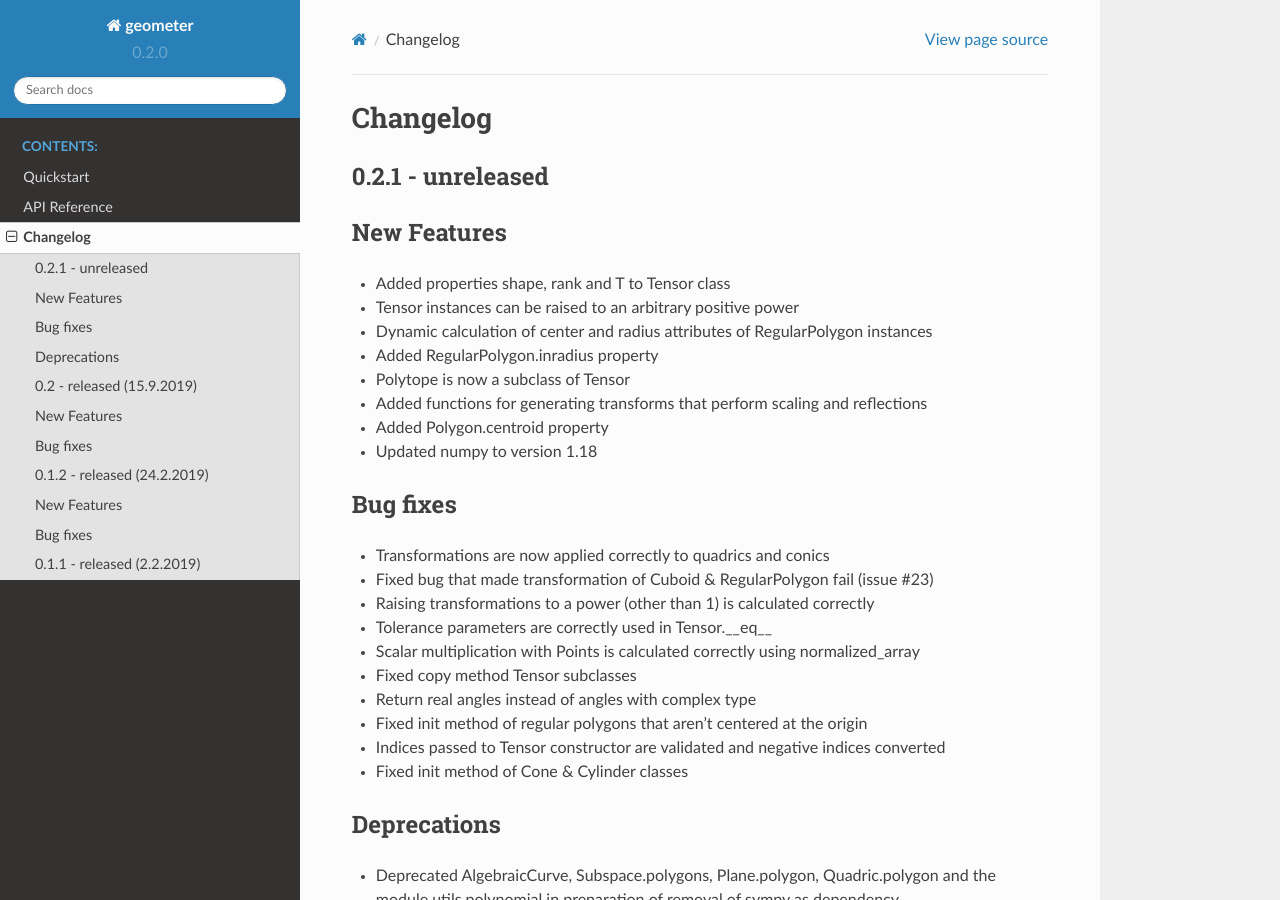
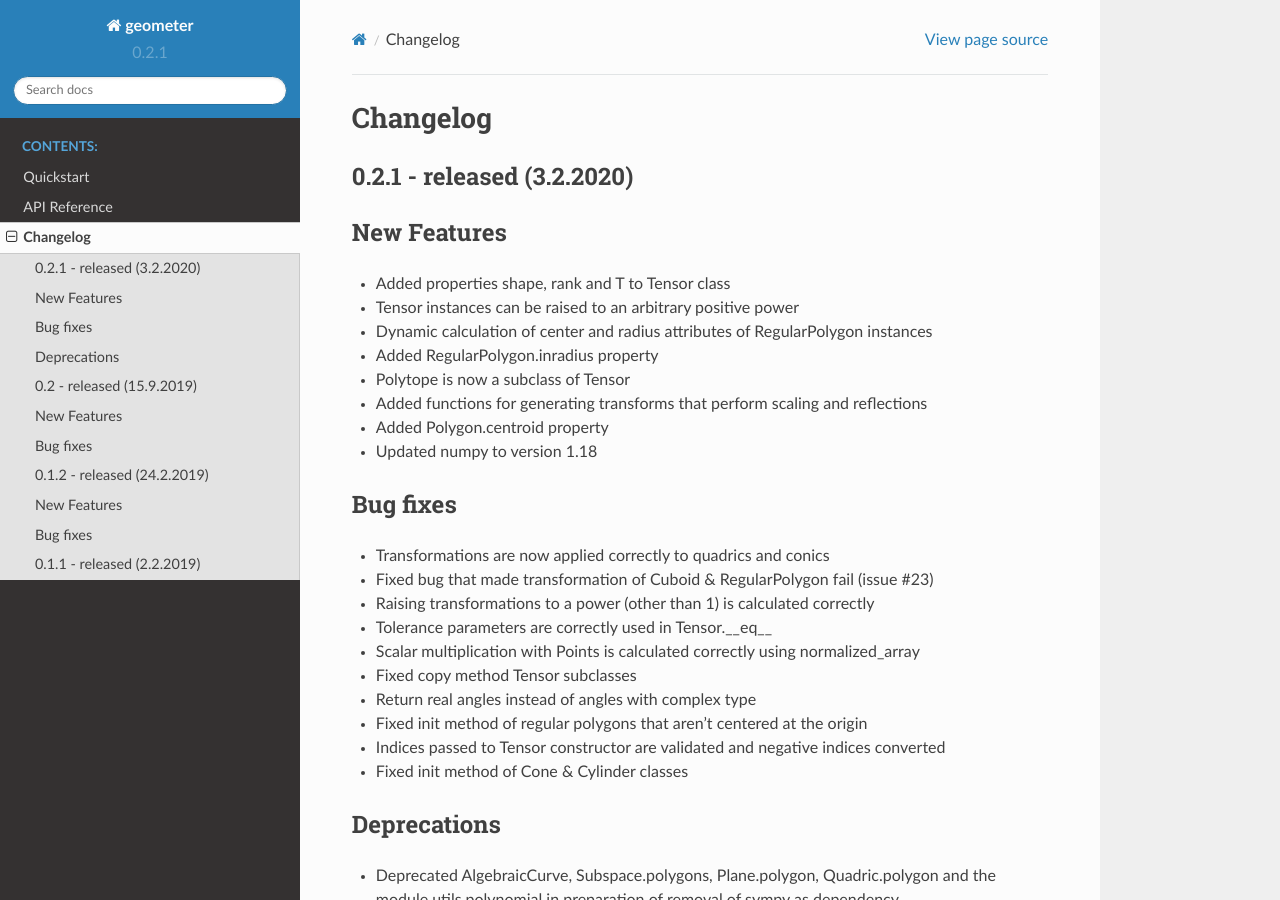
Before and after one commit to jan-mue/geometer, a Sphinx documentation site: the page built from docs/changelog.rst, in a window 1280 px wide and 900 px high. Built offline with Sphinx 7.4.7 and the Read the Docs theme 2.0.0, drawn with Linux system fonts in a browser that asks for light colours.

Commit message:
bump version

```diff
--- a/docs/changelog.rst
+++ b/docs/changelog.rst
@@ -2,8 +2,8 @@
 Changelog
 =========
 
-0.2.1 - unreleased
-------------------
+0.2.1 - released (3.2.2020)
+---------------------------
 
 New Features
 ------------
--- a/geometer/__version__.py
+++ b/geometer/__version__.py
@@ -1,4 +1,4 @@
 
-VERSION = (0, 2, 0)
+VERSION = (0, 2, 1)
 
 __version__ = '.'.join(map(str, VERSION))
```
